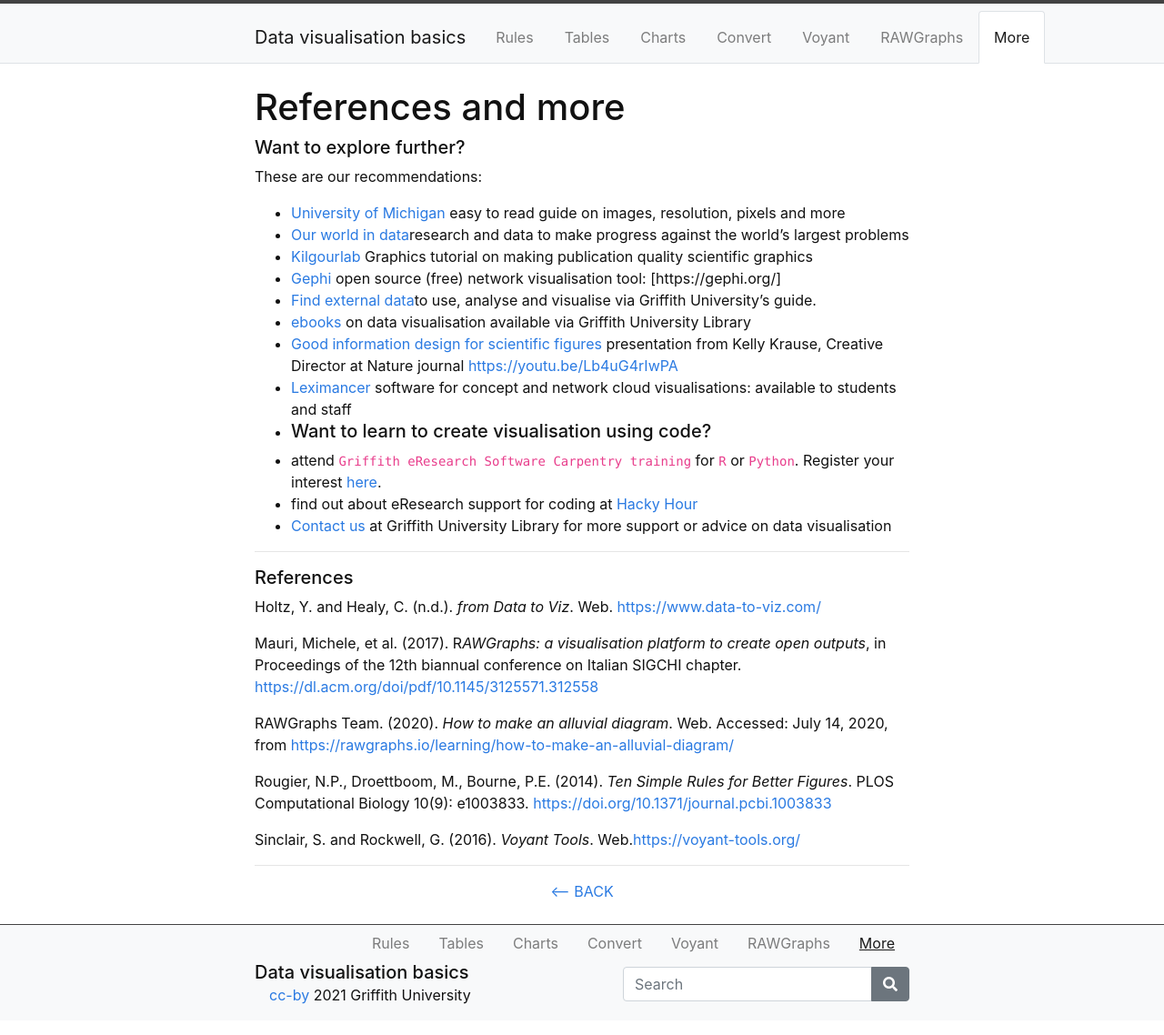
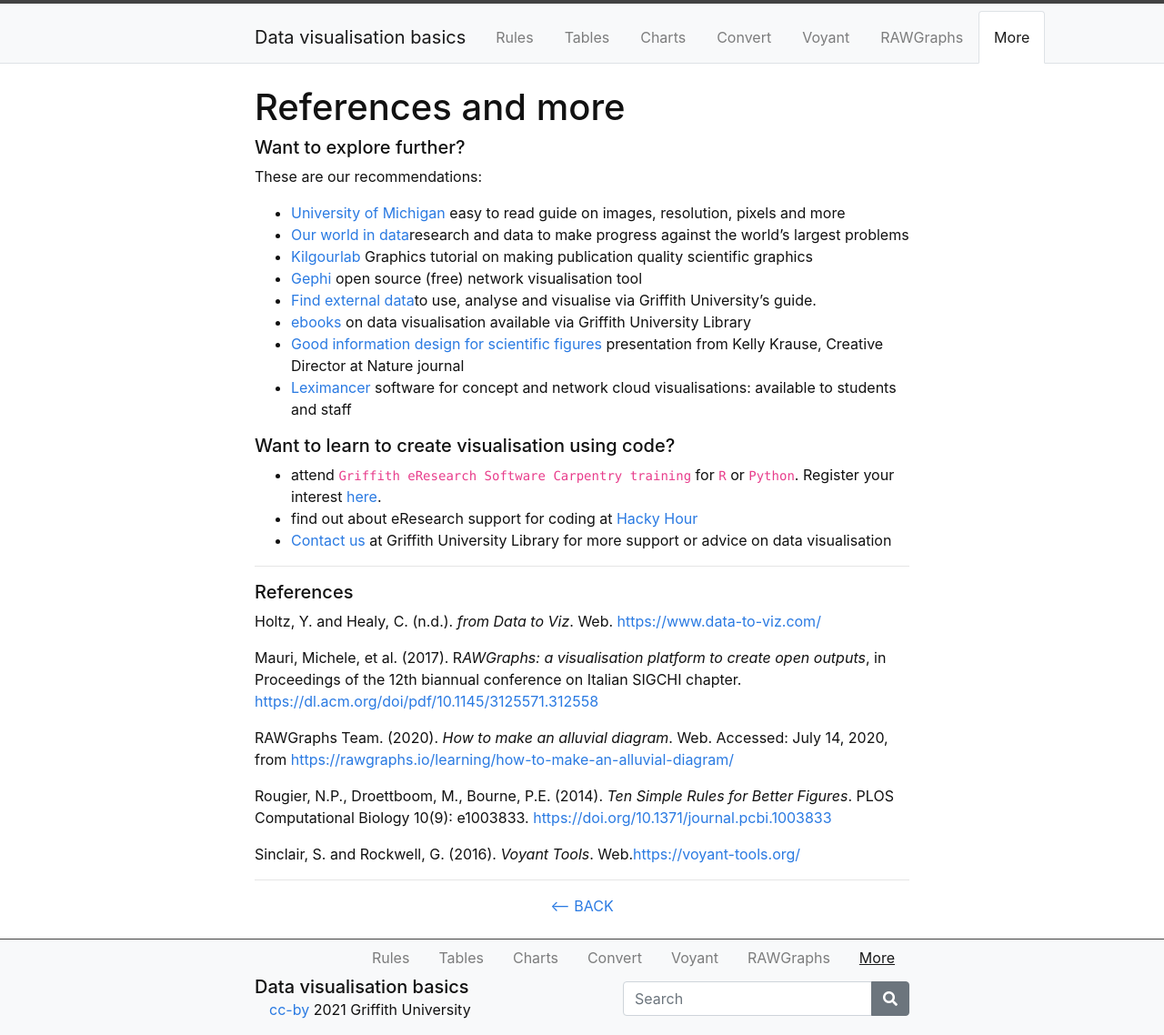
Before and after one commit to GULibrarySandbox/data-vis-basics, a Jekyll site: the page built from content/7-more.md, in a window 1280 px wide. Shown: the whole page at 91% size. Built offline with Jekyll 4.4.1, drawn with Linux system fonts in a browser that asks for light colours; part of the change alters nothing that is shown.

Commit message:
Update 7-more.md

```diff
--- a/content/7-more.md
+++ b/content/7-more.md
@@ -10,12 +10,12 @@ These are our recommendations:
 - [University of Michigan](https://guides.lib.umich.edu/allaboutimages) easy to read guide on images, resolution, pixels and more
 - [Our world in data](https://ourworldindata.org/)research and data to make progress against the world’s largest problems
 - [Kilgourlab](http://www.kilgourlab.com/graphics-exercise/) Graphics tutorial on making publication quality scientific graphics
-- [Gephi](https://gephi.org/) open source (free) network visualisation tool: [https://gephi.org/]
+- [Gephi](https://gephi.org/) open source (free) network visualisation tool
 - [Find external data](https://libraryguides.griffith.edu.au/finddata)to use, analyse and visualise via Griffith University's guide.
 - [ebooks](https://griffith-summon-serialssolutions-com.libraryproxy.griffith.edu.au/search?s.q=data+visualisation&search-type=all#!/search?ho=t&fvf=ContentType,Book%20%252F%20eBook,f&rf=PublicationDate,2015-07-14:2020-07-14&l=en-AU&q=data%20visualisation) on data visualisation available via Griffith University Library
-- [Good information design for scientific figures](https://youtu.be/Lb4uG4rIwPA]) presentation from Kelly Krause, Creative Director at Nature journal [https://youtu.be/Lb4uG4rIwPA](https://youtu.be/Lb4uG4rIwPA])
+- [Good information design for scientific figures](https://youtu.be/Lb4uG4rIwPA]) presentation from Kelly Krause, Creative Director at Nature journal
 - [Leximancer](https://www.griffith.edu.au/student-computing/available-software) software for concept and network cloud visualisations: available to students and staff
--
+
 ##### Want to learn to create visualisation using code?
 
 - attend `Griffith eResearch Software Carpentry training` for `R` or `Python`.  Register your interest [here](https://forms.office.com/Pages/ResponsePage.aspx?id=q8h8Wtykm0-_YGZxQEmtYgli2x3zWW9Nt79Pc1vnhxZUMURYSENZV1MyT1pKTFlTTEFON1FYWDIyVSQlQCN0PWcu).
```
